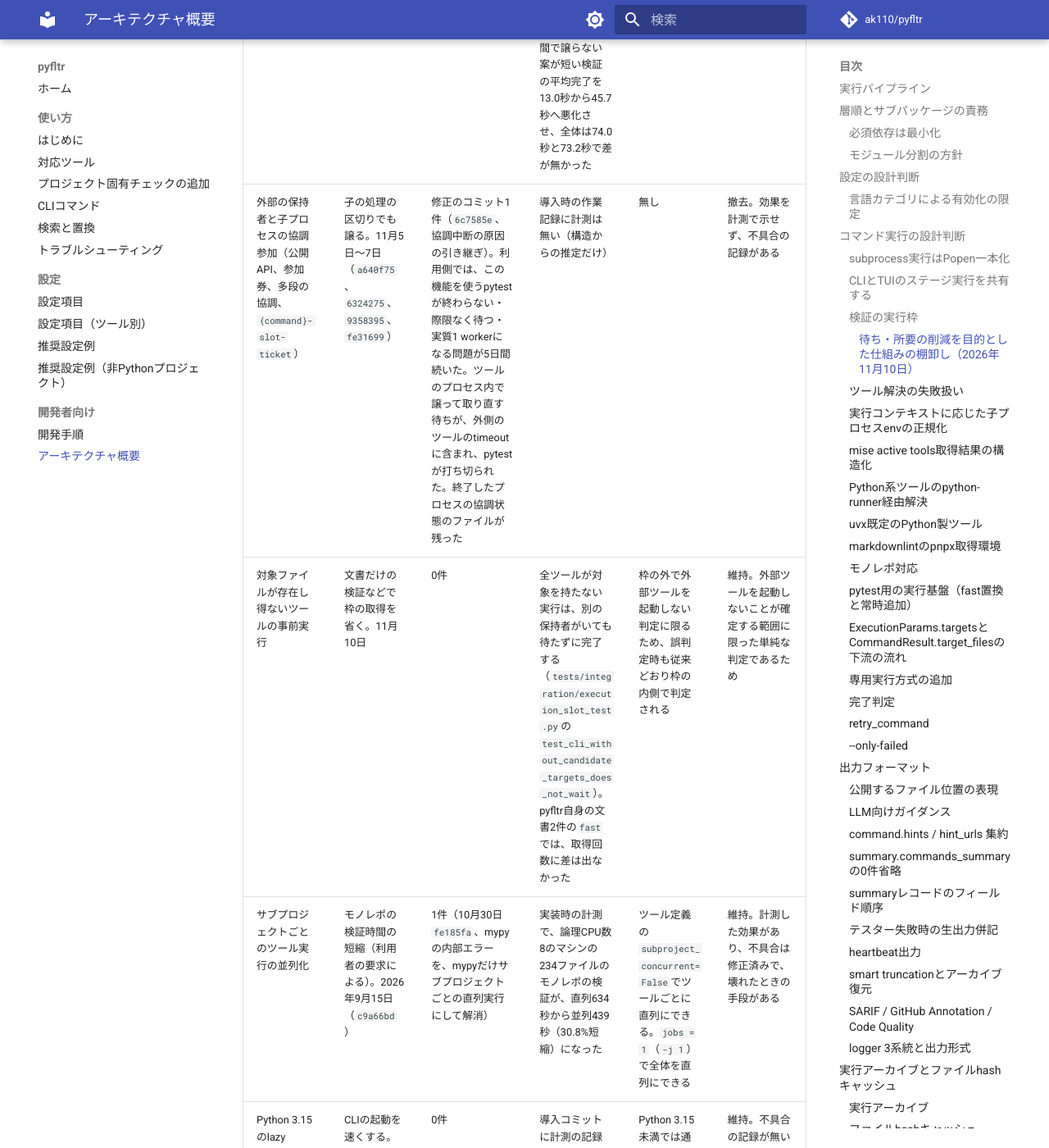
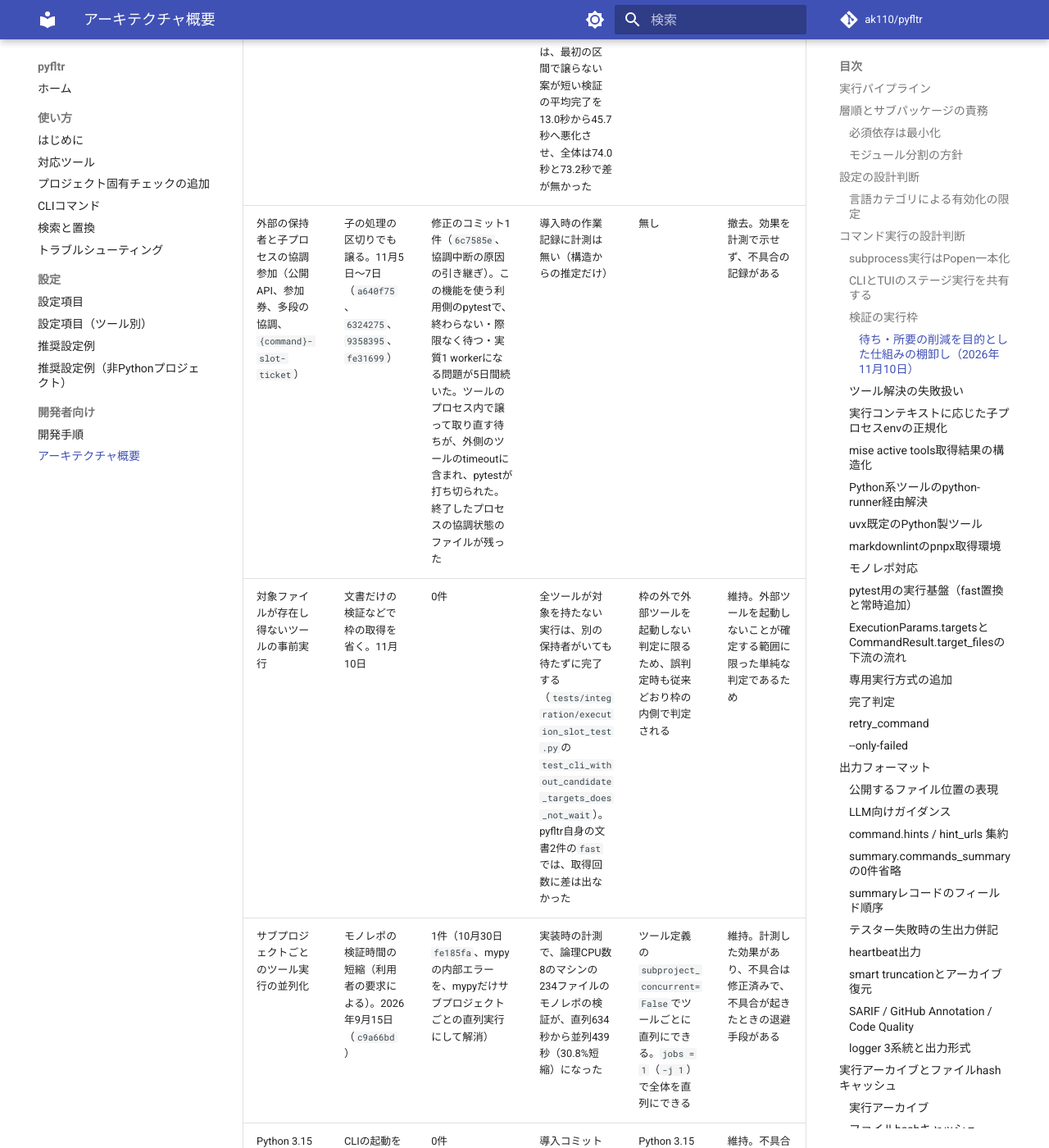
Before and after one commit to ak110/pyfltr, an MkDocs documentation site: the page built from docs/development/architecture.md, in a window 1280 px wide and 1400 px high, scrolled down 6974 px. Shown: the whole window at 82% size. Built offline with MkDocs 1.6.1 and Material for MkDocs 9.7.7, drawn with Linux system fonts in a browser that asks for light colours; comment, search, counter and statistics services are not loaded; some of the changed text lies outside the part shown.

Commit message:
style: 終了済みの保持者を作る試験補助をwithで閉じ、棚卸しの文言をtextlintの基準に合わせる
Co-Authored-By: Claude Opus 5.5 / Medium <noreply@anthropic.com>

```diff
--- a/docs/development/architecture.md
+++ b/docs/development/architecture.md
@@ -163,14 +163,14 @@ Rich UIへの`call_from_thread`とlock取得の差は画面側に残し、ステ
 #### 待ち・所要の削減を目的とした仕組みの棚卸し（2026年11月10日）
 
 所要・待ちの削減を目的に加えた仕組みを洗い出し、費用と便益を比べて維持・単純化・撤去を判定した記録である。
-洗い出しは、本書の設計記録、2026年4月以降のコミット件名（短縮・高速・キャッシュ・並列・待ち・遅延・譲渡・実行枠）、導入時の作業記録で行った。
+本書の設計記録、2026年4月以降のコミット件名（短縮・高速・キャッシュ・並列・待ち・遅延・譲渡・実行枠）、導入時の作業記録から洗い出した。
 
 判定の規則は次のとおりである。
 
 - 効果を計測で示せず、不具合の記録が1件以上ある仕組みは、単純化または撤去する
 - 計測した効果が、不具合で止まった時間と調査・修正の所要を上回る仕組みは維持する
 - 観測済みの欠陥を防ぐための保護は、目的を保つ
-- 維持する仕組みに壊れたときの手段が無い場合は、既存の挙動で代用できる手段を記録する
+- 維持する仕組みに不具合が起きたときの退避手段が無い場合は、既存の挙動で代用できる手段を記録する
 
 不具合の件数は、件名がfixのコミットと、導入後の作業記録の観測から数えた。
 調査・修正に要した時間は記録が残っておらず、件数と、観測された待ち・停止の長さで代える。
@@ -197,9 +197,9 @@ Rich UIへの`call_from_thread`とlock取得の差は画面側に残し、ステ
 | 実行枠の排他 | 共有資源の枯渇の防止（効率化ではない）。2026年10月19日（`3d1662f`） | 1件。導入直後にWindowsのCIで試験2件とpylintの1件が失敗し、別のコミットで直した | 効率化の仕組みではないため対象外。6コアでload averageが19〜27のマシンでは、外しても全体が縮む見込みは無い（推定） | `PYFLTR_CACHE_DIR`で別の保存先を指定した実行は待たない（障害時の手段として案内） | 維持。観測済みの欠陥（一時領域・inotify上限の枯渇）を防ぐ保護であるため |
 | 区切りで待機者へ譲り取り直す | 長い検証の途中に短い検証を通す。10月28日（`901e78d`） | 修正のコミット1件（`c39c49a`、登録失敗時の案内）。導入後、混雑時に区切りごとの取り直しが重なり、待ちの合計511.703秒・1047秒の実行、対象の無いツールの取り直し待ち255.413秒が記録された。11月10日には、実処理44.654秒の一括検証が取り直しを含めて3632.900秒待った。commit hookの`fast`が23分47秒の間に実チェック2件（計0.710秒）しか終えず、他のcommitも上限の3000秒で打ち切られ続けた | 長短混在では、短い実行の完了を2.8〜8.5秒に縮めた（撤去後は18.2〜19.4秒）。全体の所要は撤去後と同程度で、同時3件では撤去後の方が全体・各実行とも短かった | 無し | 撤去。短い実行1件あたり十数秒の効果は、混雑時に区切りの数だけ待ち直して生じた数百〜数千秒の停止を上回らない（判定規則の2つ目を満たさない） |
 | 新規要求と取り直し要求の優先規則（120秒・600秒） | 短い検証が長い検証の取り直しの後ろで待ち続けないようにする。11月6日（`da4b046`） | 上の行と同じ観測（取り直しが続く間の待ち） | 導入時の配分の試験で、短い処理を5区間・約5.4秒から1区間・約0.5秒にした（全体の所要の比較は無い）。合成負荷の比較（長い検証1件と短い検証6件）では、最初の区間で譲らない案が短い検証の平均完了を13.0秒から45.7秒へ悪化させ、全体は74.0秒と73.2秒で差が無かった | 無し | 撤去。譲渡を撤去すると取り直し要求が無くなり、規則の対象が消えるため |
-| 外部の保持者と子プロセスの協調参加（公開API、参加券、多段の協調、`{command}-slot-ticket`） | 子の処理の区切りでも譲る。11月5日〜7日（`a640f75`、`6324275`、`9358395`、`fe31699`） | 修正のコミット1件（`6c7585e`、協調中断の原因の引き継ぎ）。利用側では、この機能を使うpytestが終わらない・際限なく待つ・実質1 workerになる問題が5日間続いた。ツールのプロセス内で譲って取り直す待ちが、外側のツールのtimeoutに含まれ、pytestが打ち切られた。終了したプロセスの協調状態のファイルが残った | 導入時の作業記録に計測は無い（構造からの推定だけ） | 無し | 撤去。効果を計測で示せず、不具合の記録がある |
+| 外部の保持者と子プロセスの協調参加（公開API、参加券、多段の協調、`{command}-slot-ticket`） | 子の処理の区切りでも譲る。11月5日〜7日（`a640f75`、`6324275`、`9358395`、`fe31699`） | 修正のコミット1件（`6c7585e`、協調中断の原因の引き継ぎ）。この機能を使う利用側のpytestで、終わらない・際限なく待つ・実質1 workerになる問題が5日間続いた。ツールのプロセス内で譲って取り直す待ちが、外側のツールのtimeoutに含まれ、pytestが打ち切られた。終了したプロセスの協調状態のファイルが残った | 導入時の作業記録に計測は無い（構造からの推定だけ） | 無し | 撤去。効果を計測で示せず、不具合の記録がある |
 | 対象ファイルが存在し得ないツールの事前実行 | 文書だけの検証などで枠の取得を省く。11月10日 | 0件 | 全ツールが対象を持たない実行は、別の保持者がいても待たずに完了する（`tests/integration/execution_slot_test.py`の`test_cli_without_candidate_targets_does_not_wait`）。pyfltr自身の文書2件の`fast`では、取得回数に差は出なかった | 枠の外で外部ツールを起動しない判定に限るため、誤判定時も従来どおり枠の内側で判定される | 維持。外部ツールを起動しないことが確定する範囲に限った単純な判定であるため |
-| サブプロジェクトごとのツール実行の並列化 | モノレポの検証時間の短縮（利用者の要求による）。2026年9月15日（`c9a66bd`） | 1件（10月30日`fe185fa`、mypyの内部エラーを、mypyだけサブプロジェクトごとの直列実行にして解消） | 実装時の計測で、論理CPU数8のマシンの234ファイルのモノレポの検証が、直列634秒から並列439秒（30.8%短縮）になった | ツール定義の`subproject_concurrent=False`でツールごとに直列にできる。`jobs = 1`（`-j 1`）で全体を直列にできる | 維持。計測した効果があり、不具合は修正済みで、壊れたときの手段がある |
+| サブプロジェクトごとのツール実行の並列化 | モノレポの検証時間の短縮（利用者の要求による）。2026年9月15日（`c9a66bd`） | 1件（10月30日`fe185fa`、mypyの内部エラーを、mypyだけサブプロジェクトごとの直列実行にして解消） | 実装時の計測で、論理CPU数8のマシンの234ファイルのモノレポの検証が、直列634秒から並列439秒（30.8%短縮）になった | ツール定義の`subproject_concurrent=False`でツールごとに直列にできる。`jobs = 1`（`-j 1`）で全体を直列にできる | 維持。計測した効果があり、不具合は修正済みで、不具合が起きたときの退避手段がある |
 | Python 3.15のlazy importによる起動時の読込の省略 | CLIの起動を速くする。10月10日（`68f063a`） | 0件 | 導入コミットに計測の記録は無い | Python 3.15未満では通常のimportとして動く | 維持。不具合の記録が無い（判定規則の1つ目に当たらない） |
 | ファイルhashキャッシュ | 変わらないファイルへのツールの再実行を省く。4月18日（`234dd4f`） | キャッシュの実装に固有の修正のコミットは0件（関連する変更はパス表記の統一などの付随修正） | 導入コミットに計測の記録は無い | `--no-cache`、`cache = false` | 維持。不具合の記録が無く、無効化の手段がある |
 | 推定実行時間の降順（LPT）での並列段の開始 | 並列段の全体時間を縮める。4月14日（`baf6efa`） | 0件 | 導入コミットに計測の記録は無い | 無し（順序だけの変更で結果に影響しない） | 維持。不具合の記録が無い |
```
Also changed, not shown: 1 other file.
